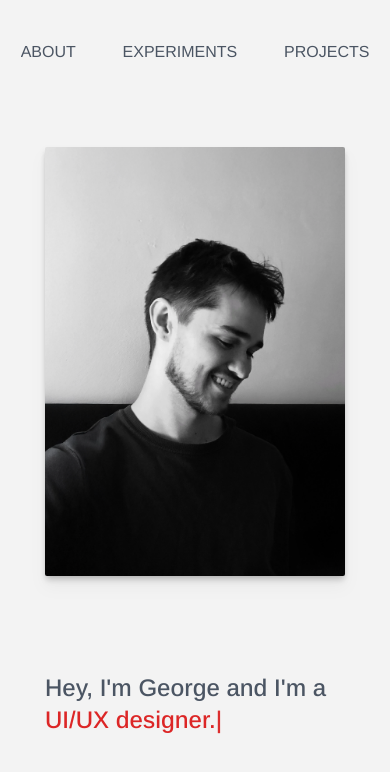
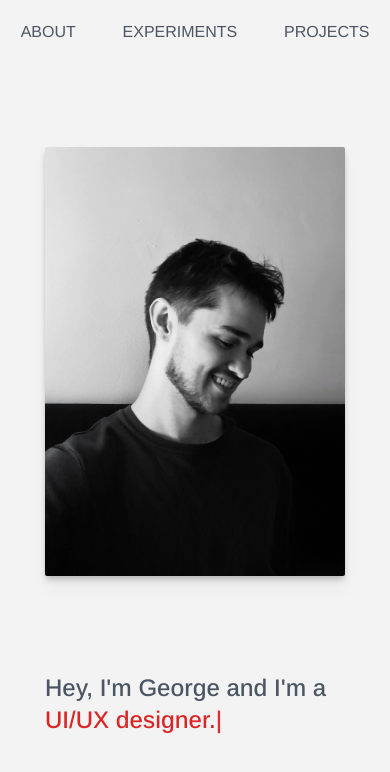
Before and after one commit to georgegausden/portfolio, a Next.js app: page / in a window 390 px wide. Shown: the top 772 px of the page. Built offline with nearby package versions, Linux system fonts and the light colour scheme.

Commit message:
Refactor CSS: Update gap size in homepage grid layout

```diff
--- a/app/page.tsx
+++ b/app/page.tsx
@@ -85,7 +85,7 @@ export default function HomePage() {
     <div className="flex flex-col min-h-screen max-w-7xl mx-auto ">
 
       {/* <Header/> */}
-      <nav className="absolute left-1/2 transform -translate-x-1/2 pt-10 top-0 z-20 text-center justify-center w-full">
+      <nav className="absolute left-1/2 transform -translate-x-1/2 pt-5 md:pt-10 lg:pt-10 top-0 z-20 text-center justify-center w-full">
         <motion.div
           initial="hidden"
           animate="show"
```
